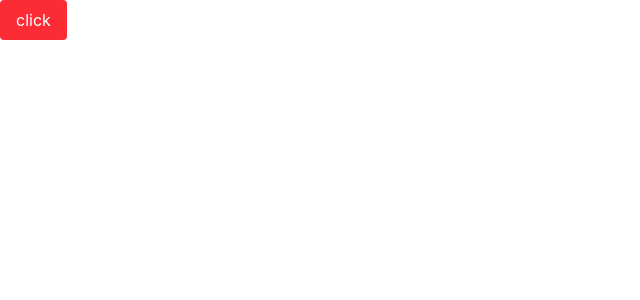
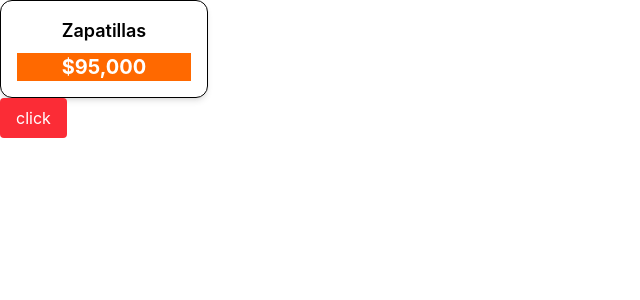
Before and after one commit to palavecino12/Zapi, a React (Vite) app in the folder frontend/: page / in a window 1280 px wide. Shown: the top 300 px of the page, without its empty margins (0-640 px from the left). Built offline with nearby package versions, Linux system fonts and the light colour scheme.

Commit message:
Cree la tarjeta de producto con detalles

```diff
--- a/frontend/src/App.tsx
+++ b/frontend/src/App.tsx
@@ -1,7 +1,13 @@
 import { CameraView } from './scanner/CameraView'
+import ProductDetails from './pages/client/components/ProductDetails'
 
 function App() {
-  return <CameraView/>
+  return (
+    <>
+      <ProductDetails nombre="Zapatillas" precio={95000} />
+      <CameraView />
+    </>
+  );
 }
 
 export default App
--- a/frontend/src/pages/client/components/ProductDetails.tsx
+++ b/frontend/src/pages/client/components/ProductDetails.tsx
@@ -0,0 +1,17 @@
+type ProductDetailsProps = {
+  nombre: string;
+  precio: number;
+};
+
+const ProductDetails = ({ nombre, precio }: ProductDetailsProps) => {
+  return (
+    <div className="border rounded-xl p-4 w-52 text-center shadow-md">
+      <h2 className="text-lg font-semibold mb-2">{nombre}</h2>
+      <p className="text-white font-bold text-xl bg-orange-500">
+        ${precio.toLocaleString()}
+      </p>
+    </div>
+  );
+};
+
+export default ProductDetails;
```
